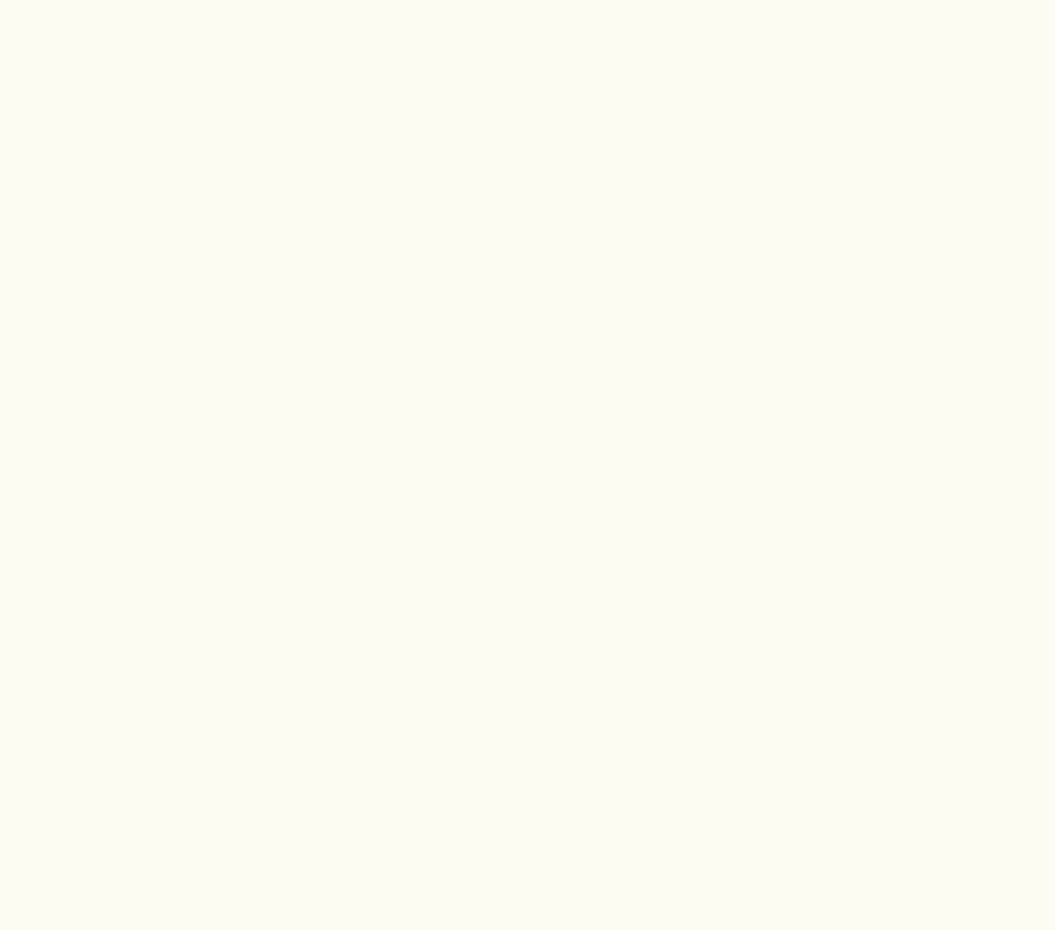
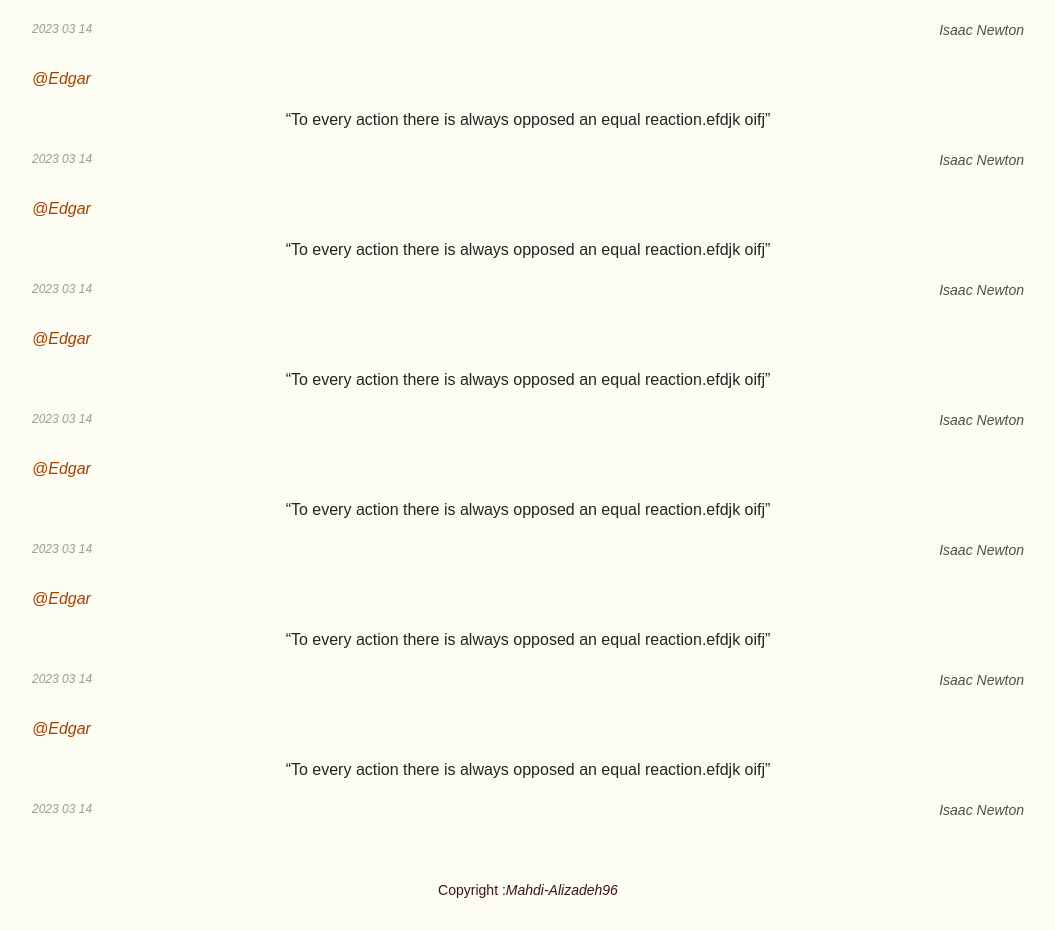
Before and after one commit to Mahdi-Alizadeh96/my_quotation_frontend, a Next.js app: page / in a window 1280 px wide. Shown: the part 609-1539 px from the top of the page, without its empty margins (112-1167 px from the left). Before the commit the page ends 800 px from the top, so only its background shows below. Built offline with nearby package versions, Linux system fonts and the light colour scheme; a web font is replaced by a local one.

Commit message:
add descriptions

```diff
--- a/src/app/(public)/layout.tsx
+++ b/src/app/(public)/layout.tsx
@@ -2,10 +2,14 @@
 import styles from './layout.module.scss';
 // import styles>
 
-// <import components
-import { Header } from "@/app/components";
-// import components>
+// <import Global components
+import { Footer, Header } from "@/app/components";
+// import Global components>
 
+/**
+ * @description public layout with header & footer
+ * @includes header and footer
+ */
 export default function publicLayout({ children }: { children: React.ReactNode }) {
     return (
       <div className={styles.publicLayout}>
@@ -13,6 +17,7 @@ export default function publicLayout({ children }: { children: React.ReactNode }
         <div className={styles.layoutContent}>
           {children}
         </div>
+        <Footer/>
       </div>
     )
 };
--- a/src/app/(public)/page.module.scss
+++ b/src/app/(public)/page.module.scss
@@ -1,7 +1,6 @@
 .main {
   display: flex;
   justify-content: center;
-  // align-items: center;
   flex-direction: column;
   color: map-get($colors , primary);
 }
--- a/src/app/(public)/page.tsx
+++ b/src/app/(public)/page.tsx
@@ -10,6 +10,10 @@ import styles from './page.module.scss';
 import { QuotationPreview } from './components';
 // import components>
 
+/**
+ * @description home page of site
+ * @includes top quotations displayed by views
+ */
 export default function Home() {
   return (
     <>
@@ -17,6 +21,13 @@ export default function Home() {
         <QuotationPreview con={'efdjk oifj iof j oi foi oijhf oiaehjf'} />
         <QuotationPreview con={'efdjk oifj iof j oi f krf i jij  j oirjgfirjg j ierj erj gr jrj j prju gpj rju epj erjgrejoi oijhf oiaehjf ooi hjoie oie oiea oieh joeh oehj oeh oh oieh oea'}/>
         <QuotationPreview con={'efdjk oifj'}/>
+        <QuotationPreview con={'efdjk oifj'}/>
+        <QuotationPreview con={'efdjk oifj'}/>
+        <QuotationPreview con={'efdjk oifj'}/>
+        <QuotationPreview con={'efdjk oifj'}/>
+        <QuotationPreview con={'efdjk oifj'}/>
+        <QuotationPreview con={'efdjk oifj'}/>
+        <QuotationPreview con={'efdjk oifj'}/>
       </main>
     </>
   )
--- /dev/null
+++ b/src/app/components/footer/footer.module.scss
@@ -0,0 +1,12 @@
+.footer {
+    display: flex;
+    align-items: center;
+    justify-content: center;
+    margin-top: 1rem;
+    padding: 2rem 0;
+    font-size: map-get($font-size , small);
+    color: map-get($colors , dark);
+    .link {
+        font-style: italic;
+    }
+}
--- a/src/app/components/footer/footer.tsx
+++ b/src/app/components/footer/footer.tsx
@@ -1,7 +1,23 @@
+// <import next
+import Link from 'next/link';
+// import next>
+
+// <import styles
+import styles from './footer.module.scss';
+// import styles>
+
+/**
+ * @includes link to github
+ */
 function Footer() {
   return (
-    <div>footer</div>
+    <footer className={styles.footer}>
+      Copyright :
+      <Link className={styles.link} href='https://github.com/Mahdi-Alizadeh96'>
+        Mahdi-Alizadeh96
+      </Link>
+    </footer>
   )
-}
+};
 
-export default Footer
+export default Footer;
--- a/src/app/components/header/header.tsx
+++ b/src/app/components/header/header.tsx
@@ -7,7 +7,8 @@ import styles from './header.module.scss';
 // import styles>
 
 /**
- * @returns main header of site
+ * @description main header of site
+ * @includes link to main page
  */
 function Header() {
 
--- a/src/app/layout.tsx
+++ b/src/app/layout.tsx
@@ -13,6 +13,10 @@ export const metadata = {
 }
 // meta data>
 
+/**
+ * @description root layout with all base config for the project
+ * @config language and fonts and meta data
+ */
 export default function RootLayout({ children }: { children: React.ReactNode }) {
 
   return (
--- a/src/styles/rootStyles.module.scss
+++ /dev/null
@@ -1,74 +0,0 @@
-:root {
-    // --max-width: 1100px;
-    // --border-radius: 12px;
-    // --font-mono: ui-monospace, Menlo, Monaco, 'Cascadia Mono', 'Segoe UI Mono',
-    //   'Roboto Mono', 'Oxygen Mono', 'Ubuntu Monospace', 'Source Code Pro',
-    //   'Fira Mono', 'Droid Sans Mono', 'Courier New', monospace;
-
-    // --foreground-rgb: 0, 0, 0;
-    // --background-start-rgb: 214, 219, 220;
-    // --background-end-rgb: 255, 255, 255;
-
-    // --primary-glow: conic-gradient(
-    //   from 180deg at 50% 50%,
-    //   #16abff33 0deg,
-    //   #0885ff33 55deg,
-    //   #54d6ff33 120deg,
-    //   #0071ff33 160deg,
-    //   transparent 360deg
-    // );
-    // --secondary-glow: radial-gradient(
-    //   rgba(255, 255, 255, 1),
-    //   rgba(255, 255, 255, 0)
-    // );
-
-    // --tile-start-rgb: 239, 245, 249;
-    // --tile-end-rgb: 228, 232, 233;
-    // --tile-border: conic-gradient(
-    //   #00000080,
-    //   #00000040,
-    //   #00000030,
-    //   #00000020,
-    //   #00000010,
-    //   #00000010,
-    //   #00000080
-    // );
-
-    // --callout-rgb: 238, 240, 241;
-    // --callout-border-rgb: 172, 175, 176;
-    // --card-rgb: 180, 185, 188;
-    // --card-border-rgb: 131, 134, 135;
-}
-
-@media (prefers-color-scheme: dark) {
-    :root {
-        // --foreground-rgb: 255, 255, 255;
-        // --background-start-rgb: 0, 0, 0;
-        // --background-end-rgb: 0, 0, 0;
-
-        // --primary-glow: radial-gradient(rgba(1, 65, 255, 0.4), rgba(1, 65, 255, 0));
-        // --secondary-glow: linear-gradient(
-        // to bottom right,
-        // rgba(1, 65, 255, 0),
-        // rgba(1, 65, 255, 0),
-        // rgba(1, 65, 255, 0.3)
-        // );
-
-        // --tile-start-rgb: 2, 13, 46;
-        // --tile-end-rgb: 2, 5, 19;
-        // --tile-border: conic-gradient(
-        // #ffffff80,
-        // #ffffff40,
-        // #ffffff30,
-        // #ffffff20,
-        // #ffffff10,
-        // #ffffff10,
-        // #ffffff80
-        // );
-
-        // --callout-rgb: 20, 20, 20;
-        // --callout-border-rgb: 108, 108, 108;
-        // --card-rgb: 100, 100, 100;
-        // --card-border-rgb: 200, 200, 200;
-    }
-}
```
Also changed, not shown: src/lib/configs/fonts.ts (+7 -1 lines).
